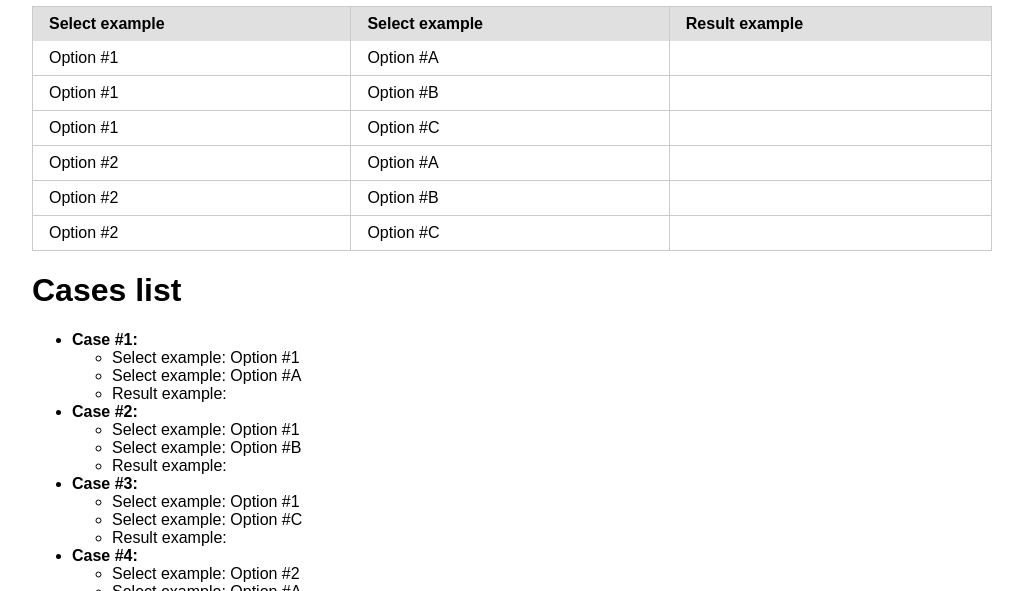
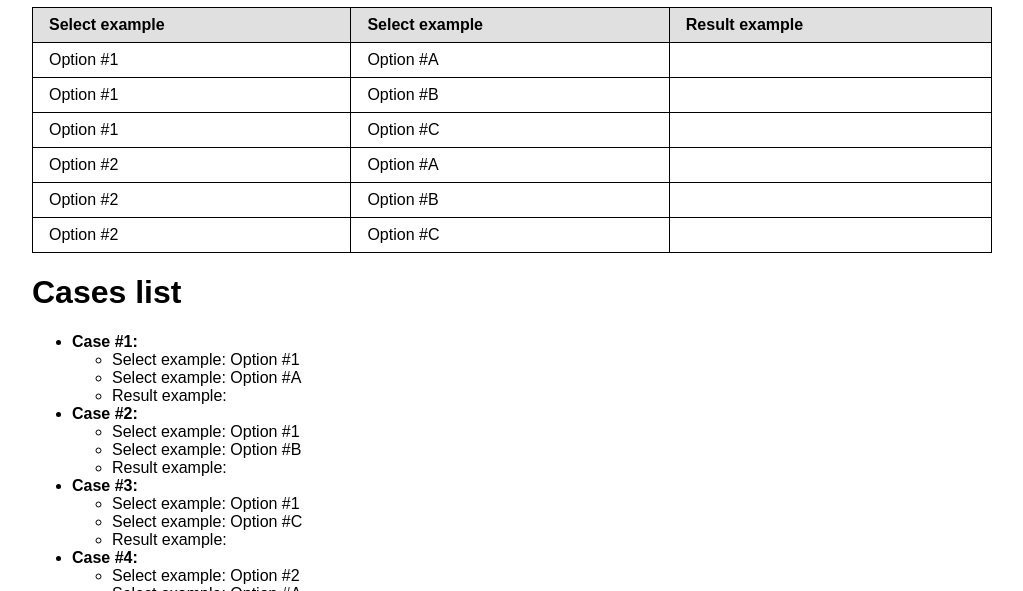
Before and after one commit to srumyantsev/cases-matrix-generator, a plain HTML site: page index.html in a window 1280 px wide. Shown: the part 703-1294 px from the top of the page, without its empty margins (128-1151 px from the left). Drawn offline with Linux system fonts and the light colour scheme.

Commit message:
Improve tables appearance

```diff
--- a/index.html
+++ b/index.html
@@ -41,6 +41,12 @@
             font-size: 70%;
         }
 
+        .cases-table,
+        .cases-table td,
+        .cases-table th {
+            border: 1px solid #000;
+        }
+
         .pure-menu-link {
             border: 1px solid #eee;
         }
@@ -59,7 +65,7 @@
                         <strong>Tips:</strong> HTML tags supported inside text
                     </p>
                 </blockquote>
-                <table class="pure-table pure-table-bordered">
+                <table class="pure-table pure-table-horizontal">
                     <thead>
                         <tr>
                             <th>Title</th>
@@ -74,7 +80,7 @@
                                 <textarea v-model="requirement.title"></textarea>
                             </td>
                             <td>
-                                <table class="pure-table pure-table-bordered">
+                                <table class="pure-table pure-table-horizontal">
                                     <tbody>
                                         <tr v-for="(option, optionIndex) in requirement.options">
                                             <td><textarea v-model="option.value"></textarea></td>
@@ -134,7 +140,7 @@
                 </table>
 
                 <h1>Cases table</h1>
-                <table class="pure-table pure-table-bordered">
+                <table class="pure-table pure-table-bordered cases-table">
                     <thead>
                         <tr>
                             <th v-for="requirement in requirements">
```
